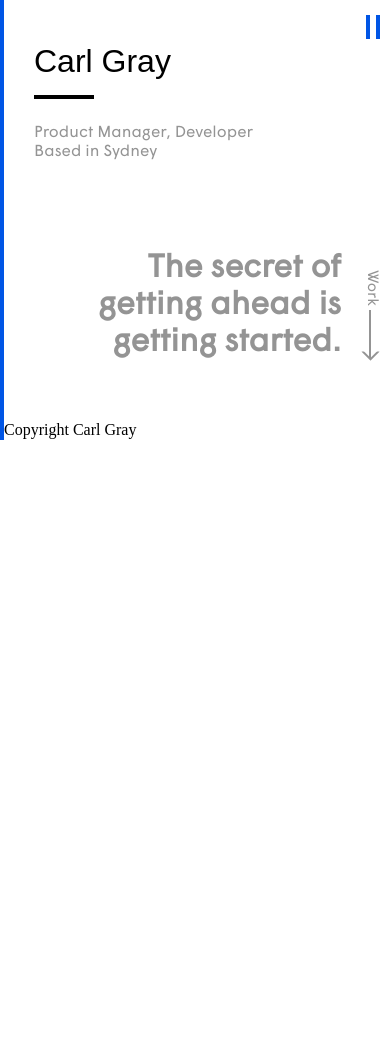
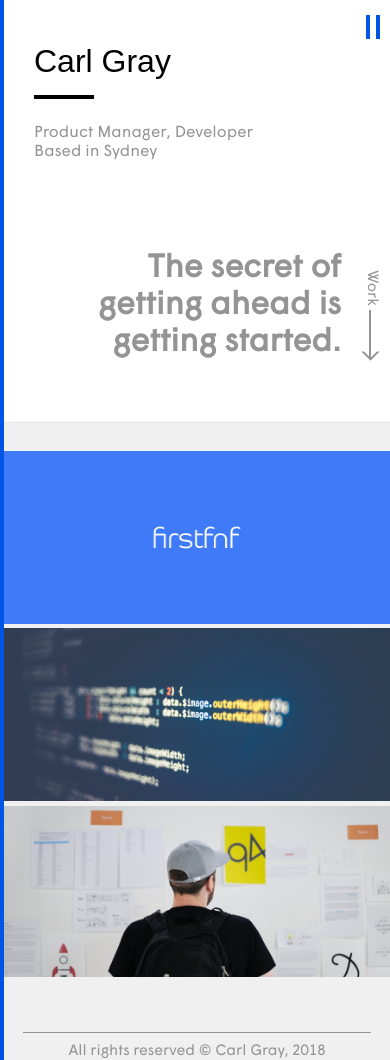
Before and after one commit to carlgrayau/carlgrayau.github.io, a plain HTML site: page index.html in a window 390 px wide. Before the commit the page ends 844 px from the top, so only its background shows below. Drawn offline with nearby package versions, Linux system fonts and the light colour scheme; a web font is replaced by a local one.

Commit message:
landing page mobile with stretch photos

```diff
--- a/index.html
+++ b/index.html
@@ -24,12 +24,12 @@
     </div>
     <div class="quote-space"></div>
     <div class="portfolio">
-        <div class="firstfnf"></div>
-        <div class="port-filler1"></div>
-        <div class="port-filler2"></div>
+        <div class="firstfnf"><img class="firstfnf-img" src="images/projects/p1.jpg"> </div>
+        <div class="port-filler1"><img class="port-filler1-img" src="images/projects/p2.jpg"></div>
+        <div class="port-filler2"><img class="port-filler2-img" src="images/projects/p3.jpg"></div>
         <div class="portfolio-space"></div>
         <div class="footer-line"></div>
-        <div class="footer">Copyright Carl Gray</div>
+        <div class="footer">All rights reserved © Carl Gray, 2018</div>
     </div>
 </div>
 </body>
--- a/main.css
+++ b/main.css
@@ -11,9 +11,7 @@ body {
     border-left: 4px solid #0055E5;
 }
 
-.nav-space {
-
-}
+/* nav area */
 
 nav {
     display: flex;
@@ -24,13 +22,14 @@ nav {
     padding-right: 10px;
 }
 
+/* container area */
+
 .container {
     display: flex;
     flex-direction: column;
 }
-.name {
+/* name and bio area */
 
-}
 .name-name {
     font-family: 'Wigrum_Black', sans-serif;
     font-size: 32px;
@@ -56,6 +55,8 @@ nav {
 .name-space {
     height: 90px;
 }
+
+/* quotation & work area */
 
 .quote {
     display: flex;
@@ -87,6 +88,48 @@ nav {
  height: 60px;
 }
 
+/* portfolio intro area & images */
+
 .portfolio {
+    display: flex;
+    padding-top: 30px;
+    background-color: #F0F0F0;
+    justify-content: space-between;
+    flex-direction: column;
+}
 
+.firstfnf-img {
+    width: 100%;
+    height: auto;
 }
+
+.port-filler1-img {
+    width: 100%;
+    height: auto;
+}
+
+.port-filler2-img {
+    width: 100%;
+    height: auto;
+}
+
+.portfolio-space {
+    height: 40px;
+}
+
+/* footer area */
+
+.footer-line {
+    align-self: center;
+    height: 1px;
+    width: 90%;
+    background-color: #949494;
+    margin: 10px;
+}
+
+.footer {
+    font-family: 'Wigrum_Regular', sans-serif;
+    font-size: 15px;
+    color:#949494;
+    text-align: center;
+}
```
